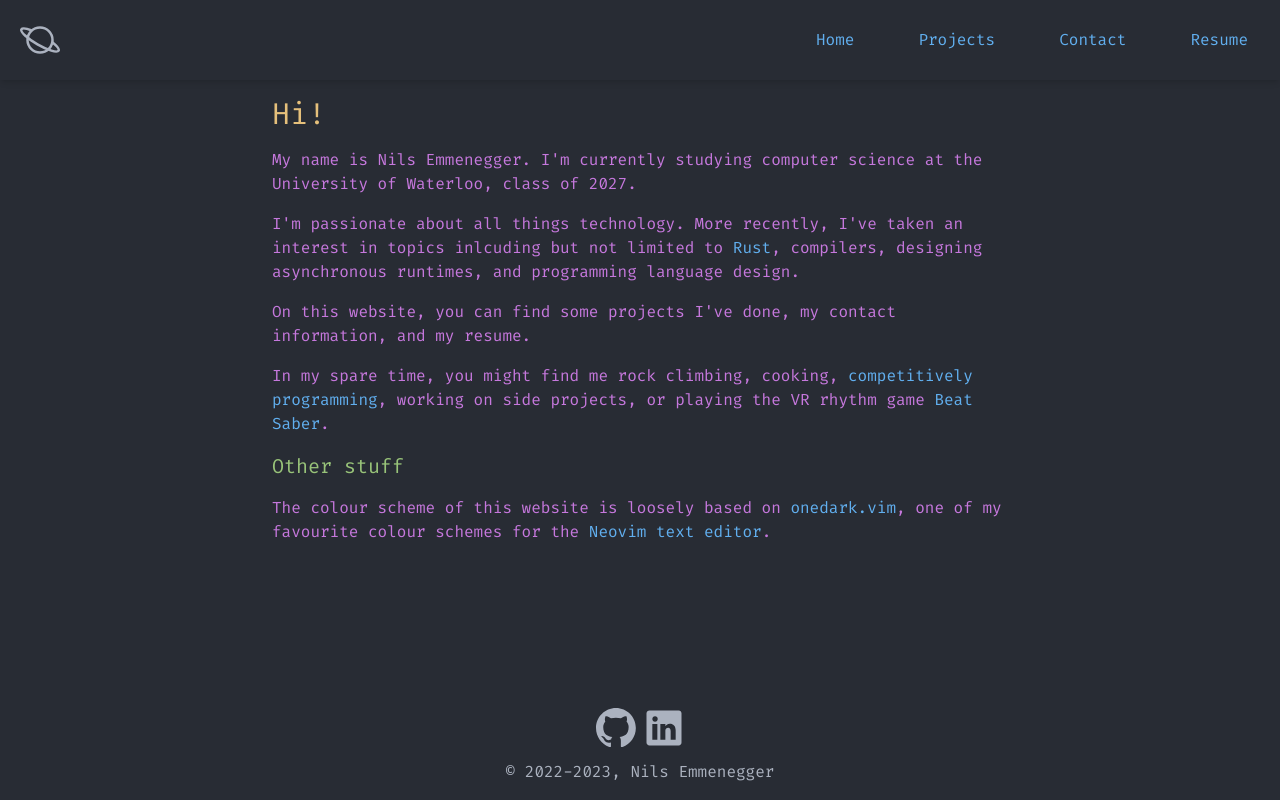
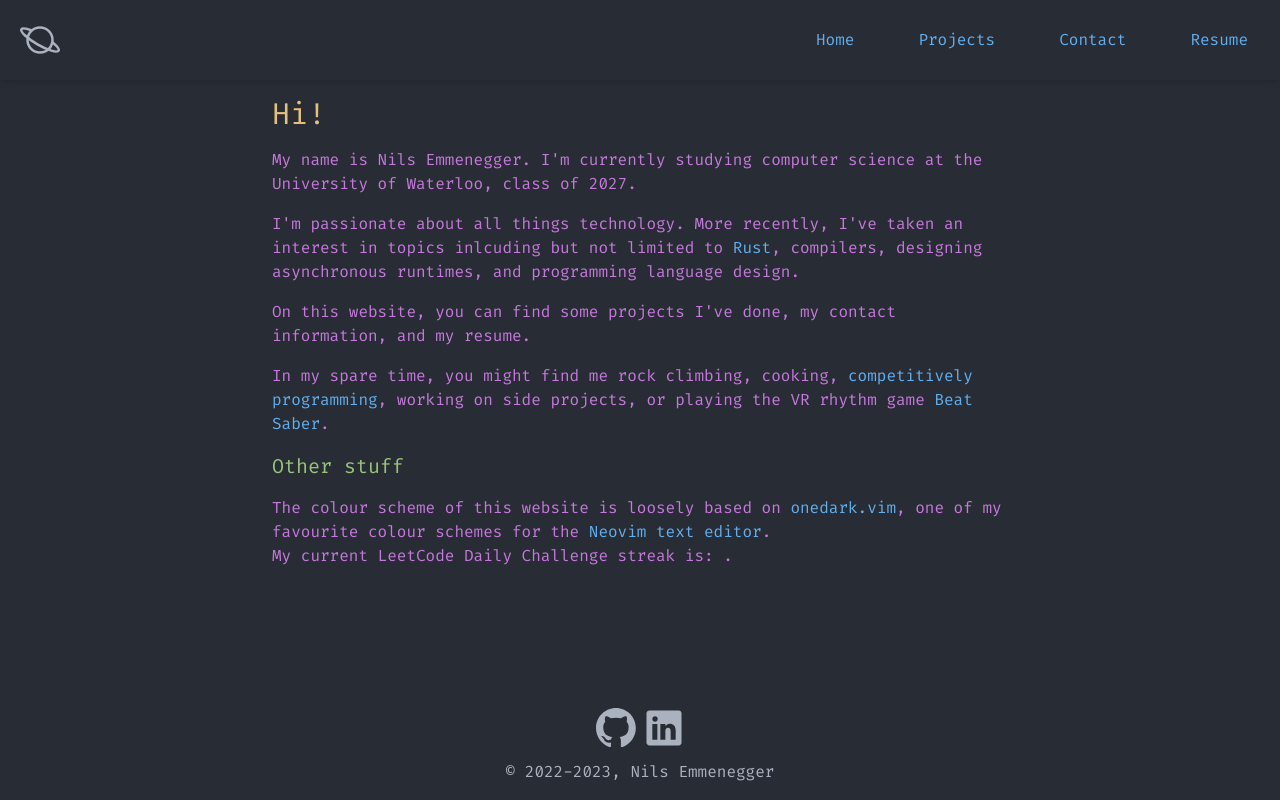
Before and after one commit to nils-emmenegger/nils-emmenegger.github.io, a Next.js app: page / in a window 1280 px wide. Built offline with nearby package versions, Linux system fonts and the light colour scheme; no server answers.

Commit message:
Add basic LeetCode Daily streak

```diff
--- a/app/page.tsx
+++ b/app/page.tsx
@@ -1,4 +1,5 @@
 import ExtLink from "@/components/utils/ExtLink";
+import LCDaily from "@/components/utils/LCDaily";
 
 export default function Home() {
   return (
@@ -44,6 +45,8 @@ export default function Home() {
         , one of my favourite colour schemes for the{" "}
         <ExtLink href="https://neovim.io/">Neovim text editor</ExtLink>.
       </p>
+
+      <LCDaily />
     </div>
   );
 }
--- /dev/null
+++ b/components/utils/LCDaily.tsx
@@ -0,0 +1,18 @@
+"use client";
+
+import { useEffect, useState } from "react";
+
+export default function LCDaily() {
+  const [lcStreak, setLcStreak] = useState<string>("");
+  useEffect(() => {
+    fetch("https://lc-worker.nilsemmenegger.com/get_lc_daily_streak")
+      .then((res) => res.text())
+      .then((streak) => setLcStreak(streak));
+  }, []);
+
+  return (
+    <p className="text-base text-onedark-magenta">
+      My current LeetCode Daily Challenge streak is: {lcStreak}.
+    </p>
+  );
+}
```
